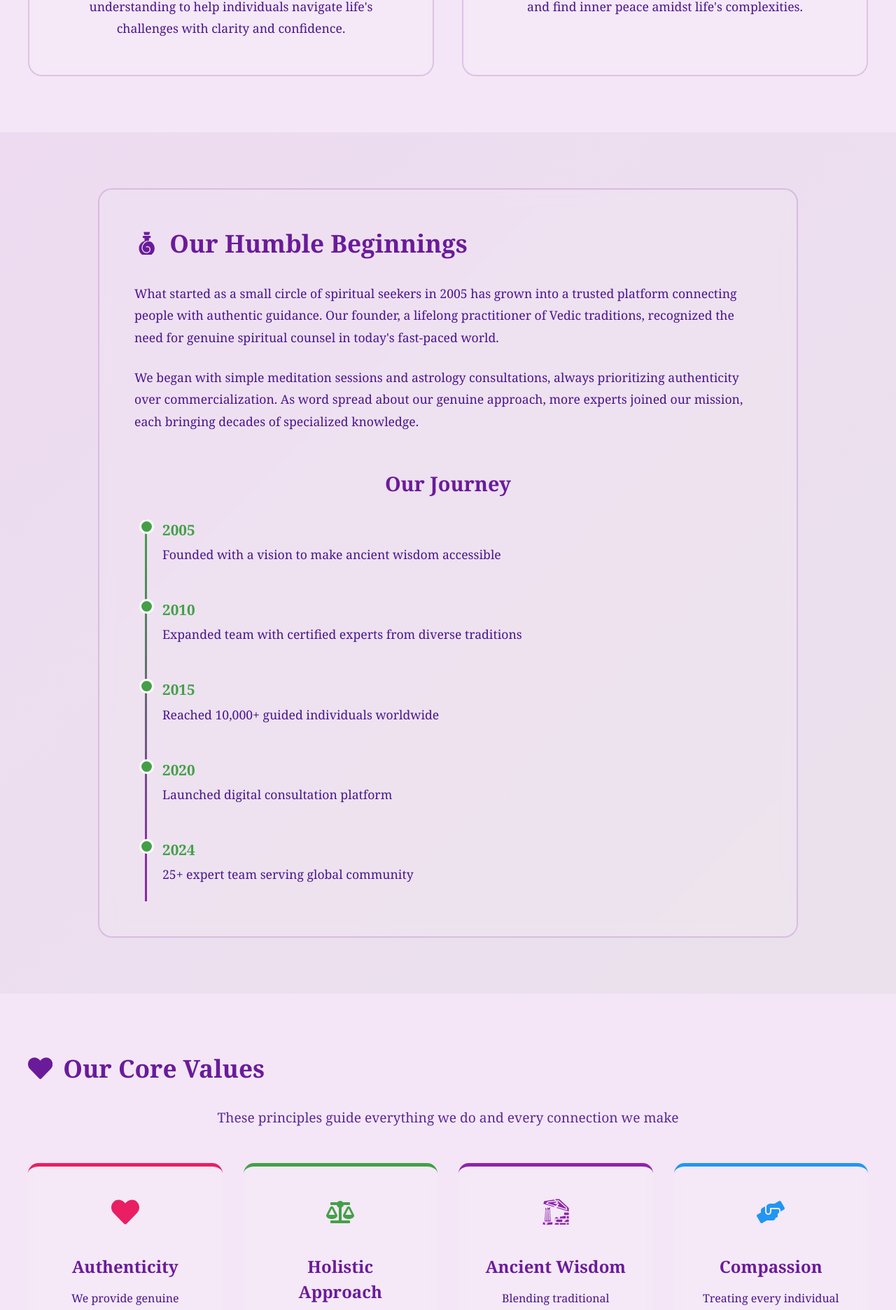
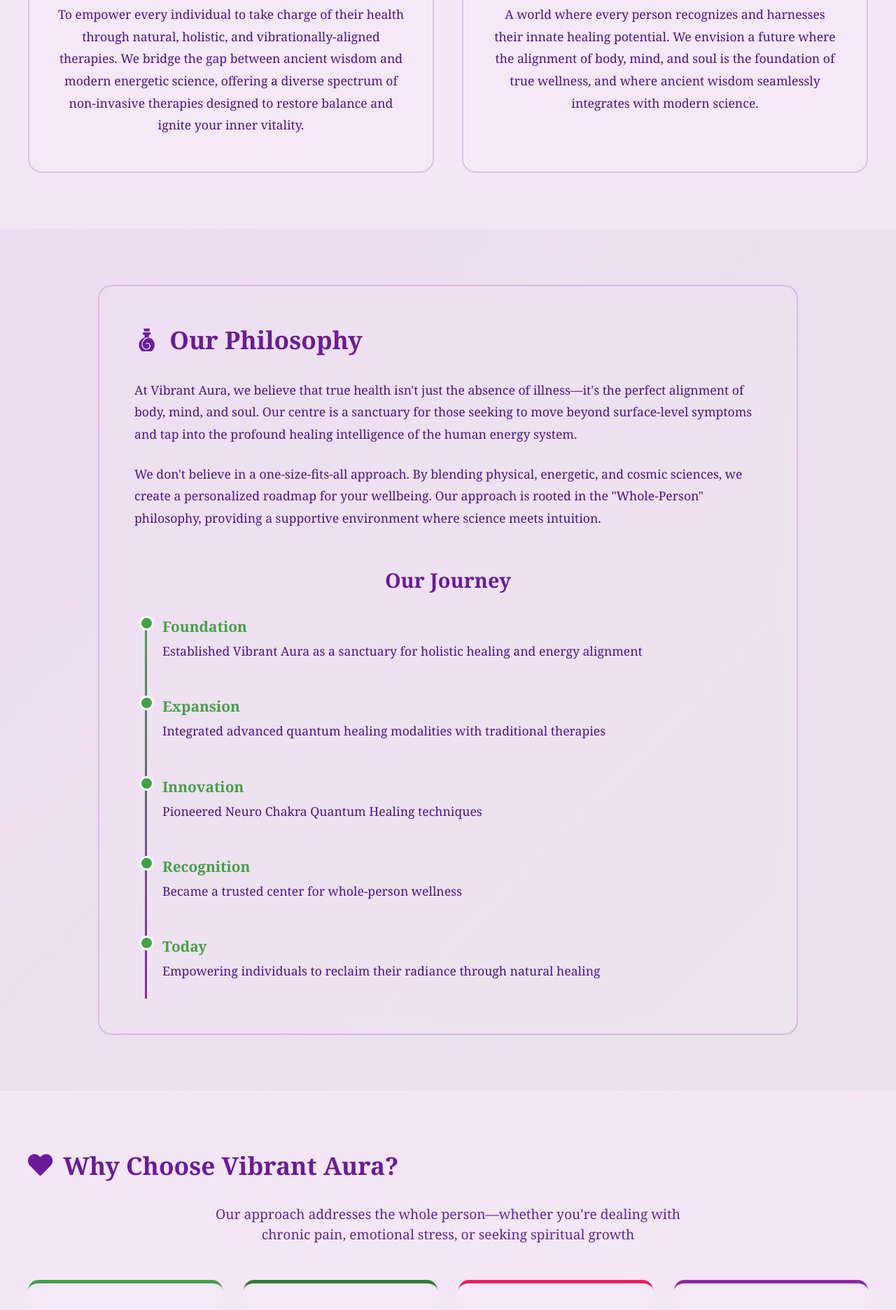
Before and after one commit to sharmamilu/vedic-frontend, a React (Vite) app: page /about in a window 1280 px wide. Shown: the part 871-2743 px from the top of the page at 70% size. Built offline with nearby package versions, Linux system fonts and the light colour scheme.

Commit message:
feat: Implement initial Navbar, Footer, HomePage, and AboutPage components with spiritual-themed styling.

```diff
--- a/src/components/Footer.css
+++ b/src/components/Footer.css
@@ -35,6 +35,7 @@
   display: flex;
   align-items: center;
   justify-content: flex-start;
+  gap: 15px;
 }
 
 .footer-logo-image {
@@ -57,6 +58,39 @@
 
 .dark-mode .footer-logo-image:hover {
   filter: drop-shadow(0 4px 12px rgba(255, 215, 0, 0.4));
+}
+
+.footer-logo-text {
+  display: flex;
+  flex-direction: column;
+  gap: 4px;
+}
+
+.footer-logo-main {
+  font-size: 1.8rem;
+  font-weight: 700;
+  color: var(--earth);
+  letter-spacing: 0.5px;
+  line-height: 1;
+}
+
+.dark-mode .footer-logo-main {
+  color: white;
+}
+
+.footer-logo-sub {
+  font-size: 0.9rem;
+  color: var(--light-text);
+  letter-spacing: 2px;
+  text-transform: uppercase;
+  font-weight: 500;
+  opacity: 0.8;
+  line-height: 1;
+}
+
+.dark-mode .footer-logo-sub {
+  color: var(--dark-text);
+  opacity: 0.8;
 }
 
 /* Links Section */
--- a/src/components/Footer.jsx
+++ b/src/components/Footer.jsx
@@ -1,5 +1,4 @@
 import React from "react";
-import { GiLotus } from "react-icons/gi";
 import "./Footer.css";
 
 const Footer = () => {
@@ -9,9 +8,13 @@
         <div className="footer-logo">
           <img
             src="/logo.png"
-            alt="Divine Vastu & Spiritual"
+            alt="Vibrant Aura Holistic Center"
             className="footer-logo-image"
           />
+          <div className="footer-logo-text">
+            <span className="footer-logo-main">Vibrant Aura</span>
+            <span className="footer-logo-sub">Holistic Center</span>
+          </div>
         </div>
 
         <div className="footer-links">
@@ -41,7 +44,7 @@
 
       <div className="footer-bottom">
         <p>
-          © {new Date().getFullYear()} Divine Vastu & Spiritual. All rights
+          © {new Date().getFullYear()} Vibrant Aura Holistic Center. All rights
           reserved.
         </p>
         <div className="footer-social">
--- a/src/components/Navbar.jsx
+++ b/src/components/Navbar.jsx
@@ -93,29 +93,6 @@
     }
   };
 
-  // Handle search
-  const handleSearch = () => {
-    if (searchQuery.trim()) {
-      console.log(`Searching spiritual topics: ${searchQuery}`);
-
-      // Show search energy effect
-      const searchEnergy = document.createElement("div");
-      searchEnergy.className = "search-energy";
-      searchEnergy.innerHTML = `
-        <div class="energy-circle"></div>
-        <div class="energy-circle"></div>
-        <div class="energy-circle"></div>
-      `;
-      document.querySelector(".spiritual-search").appendChild(searchEnergy);
-
-      setTimeout(() => {
-        searchEnergy.remove();
-      }, 1500);
-
-      setSearchQuery("");
-    }
-  };
-
   // Generate floating Sanskrit symbols
   const sanskritSymbols = ["ॐ", "☸", "卐", "ॐ", "꧁", "꧂", "ॐ"];
 
@@ -157,9 +134,14 @@
         <div className="spiritual-logo">
           <img
             src="/logo.png"
-            alt="Divine Vastu & Spiritual"
+            alt="Vibrant Aura Holistic Center"
             className="navbar-logo-image"
           />
+        </div>
+        <div className="aura-divider"></div>
+        <div className="logo-text">
+          <span className="logo-main">Vibrant Aura</span>
+          <span className="logo-sub">Holistic Center</span>
         </div>
       </div>
       {/* Navigation Menu */}
--- a/src/pages/AboutPage.jsx
+++ b/src/pages/AboutPage.jsx
@@ -21,91 +21,103 @@
 import "../styles/AboutPage.css";
 
 const AboutPage = ({ darkMode }) => {
-  // Team Members Data
-  const teamMembers = [
+  // Core Modalities Data
+  const coreModalities = [
     {
       id: 1,
-      name: "Dr. Anjali Sharma",
-      role: "Lead Astrologer & Spiritual Guide",
-      experience: "25+ years",
-      specialization: "Vedic Astrology, Life Guidance",
-      icon: <GiCrystalBall />,
+      name: "Precision Healing",
+      description:
+        "Utilizing Acupuncture, Acupressure, and Marma Therapy to clear physical blockages and optimize the body's natural flow.",
+      icon: <GiStoneCrafting />,
       color: "#43A047",
     },
     {
       id: 2,
-      name: "Ravi Verma",
-      role: "Vastu Shastra Expert",
-      experience: "18+ years",
-      specialization: "Energy Balancing, Space Harmony",
-      icon: <GiAncientRuins />,
+      name: "Subtle Energy Arts",
+      description:
+        "Balancing the elements through Seed & Colour Therapy, Byol Magnets, and the deep cleansing power of Pranic Healing.",
+      icon: <GiCrystalBall />,
       color: "#8E24AA",
     },
     {
       id: 3,
-      name: "Priya Mehta",
-      role: "Meditation & Wellness Coach",
-      experience: "15+ years",
-      specialization: "Mindfulness, Stress Management",
+      name: "Advanced Quantum Shifts",
+      description:
+        "Experience the cutting edge of wellness with Neuro Chakra Quantum Healing, a method designed to realign your neurological pathways and energy centers.",
       icon: <GiMeditation />,
       color: "#2196F3",
     },
     {
       id: 4,
-      name: "Aarav Singh",
-      role: "Energy Healing Practitioner",
-      experience: "12+ years",
-      specialization: "Reiki, Chakra Healing",
-      icon: <GiStoneCrafting />,
+      name: "Intuitive Guidance",
+      description:
+        "Gaining clarity on life's path through Pendulum Dowsing, Astrology, and Numerology to ensure your external life matches your internal frequency.",
+      icon: <GiAncientRuins />,
       color: "#FF9800",
     },
   ];
 
-  // Values Data
-  const coreValues = [
+  // Why Choose Vibrant Aura
+  const whyChooseUs = [
     {
       id: 1,
-      title: "Authenticity",
-      description: "We provide genuine guidance without commercial pressure",
+      title: "Whole-Person Philosophy",
+      description:
+        "We address chronic pain, emotional stress, and spiritual growth in a supportive environment where science meets intuition.",
+      icon: <FaBalanceScale />,
+      color: "#43A047",
+    },
+    {
+      id: 2,
+      title: "Natural & Non-Invasive",
+      description:
+        "All our therapies are designed to work with your body's natural healing intelligence without invasive procedures.",
+      icon: <FaLeaf />,
+      color: "#2E7D32",
+    },
+    {
+      id: 3,
+      title: "Personalized Approach",
+      description:
+        "We don't believe in one-size-fits-all. Every treatment plan is customized to your unique energy signature.",
       icon: <FaHeart />,
       color: "#E91E63",
     },
     {
-      id: 2,
-      title: "Holistic Approach",
-      description: "Balancing mind, body, and spirit for complete wellness",
-      icon: <FaBalanceScale />,
-      color: "#43A047",
-    },
-    {
-      id: 3,
-      title: "Ancient Wisdom",
-      description: "Blending traditional practices with modern understanding",
+      id: 4,
+      title: "Ancient Meets Modern",
+      description:
+        "Bridging the gap between ancient wisdom and modern energetic science for comprehensive healing.",
       icon: <GiAncientRuins />,
       color: "#8E24AA",
     },
-    {
-      id: 4,
-      title: "Compassion",
-      description: "Treating every individual with empathy and respect",
-      icon: <FaHandsHelping />,
-      color: "#2196F3",
-    },
   ];
 
-  // Milestones Data
+  // Our Journey Milestones
   const milestones = [
     {
-      year: "2005",
-      event: "Founded with a vision to make ancient wisdom accessible",
+      year: "Foundation",
+      event:
+        "Established Vibrant Aura as a sanctuary for holistic healing and energy alignment",
     },
     {
-      year: "2010",
-      event: "Expanded team with certified experts from diverse traditions",
+      year: "Expansion",
+      event:
+        "Integrated advanced quantum healing modalities with traditional therapies",
     },
-    { year: "2015", event: "Reached 10,000+ guided individuals worldwide" },
-    { year: "2020", event: "Launched digital consultation platform" },
-    { year: "2024", event: "25+ expert team serving global community" },
+    {
+      year: "Innovation",
+      event: "Pioneered Neuro Chakra Quantum Healing techniques",
+    },
+    {
+      year: "Recognition",
+      event: "Became a trusted center for whole-person wellness",
+    },
+    {
+      year: "Today",
+      event:
+        "Empowering individuals to reclaim their radiance through natural healing",
+    },
   ];
 
   // Testimonials
@@ -139,12 +151,14 @@
       <section className="about-hero-section">
         <div className="about-hero-content">
           <h1 className="about-hero-title">
-            Our Journey of
-            <span className="about-highlight"> Spiritual Guidance</span>
+            Welcome to
+            <span className="about-highlight"> Vibrant Aura</span>
           </h1>
           <p className="about-hero-subtitle">
-            For nearly two decades, we've been bridging ancient wisdom with
-            modern life, helping thousands find clarity, balance, and purpose.
+            True health isn't just the absence of illness—it's the perfect
+            alignment of body, mind, and soul. We are your sanctuary for moving
+            beyond surface-level symptoms and tapping into the profound healing
+            intelligence of the human energy system.
           </p>
         </div>
       </section>
@@ -158,10 +172,11 @@
             </div>
             <h2>Our Mission</h2>
             <p>
-              To make authentic spiritual guidance accessible to everyone,
-              blending ancient practices with contemporary understanding to help
-              individuals navigate life's challenges with clarity and
-              confidence.
+              To empower every individual to take charge of their health through
+              natural, holistic, and vibrationally-aligned therapies. We bridge
+              the gap between ancient wisdom and modern energetic science,
+              offering a diverse spectrum of non-invasive therapies designed to
+              restore balance and ignite your inner vitality.
             </p>
           </div>
 
@@ -171,9 +186,10 @@
             </div>
             <h2>Our Vision</h2>
             <p>
-              A world where spiritual wisdom empowers every individual to live
-              harmoniously, make conscious choices, and find inner peace amidst
-              life's complexities.
+              A world where every person recognizes and harnesses their innate
+              healing potential. We envision a future where the alignment of
+              body, mind, and soul is the foundation of true wellness, and where
+              ancient wisdom seamlessly integrates with modern science.
             </p>
           </div>
         </div>
@@ -184,21 +200,21 @@
         <div className="story-container">
           <div className="story-content">
             <h2 className="section-title">
-              <GiSpiralBottle /> Our Humble Beginnings
+              <GiSpiralBottle /> Our Philosophy
             </h2>
             <p className="story-text">
-              What started as a small circle of spiritual seekers in 2005 has
-              grown into a trusted platform connecting people with authentic
-              guidance. Our founder, a lifelong practitioner of Vedic
-              traditions, recognized the need for genuine spiritual counsel in
-              today's fast-paced world.
+              At Vibrant Aura, we believe that true health isn't just the
+              absence of illness—it's the perfect alignment of body, mind, and
+              soul. Our centre is a sanctuary for those seeking to move beyond
+              surface-level symptoms and tap into the profound healing
+              intelligence of the human energy system.
             </p>
             <p className="story-text">
-              We began with simple meditation sessions and astrology
-              consultations, always prioritizing authenticity over
-              commercialization. As word spread about our genuine approach, more
-              experts joined our mission, each bringing decades of specialized
-              knowledge.
+              We don't believe in a one-size-fits-all approach. By blending
+              physical, energetic, and cosmic sciences, we create a personalized
+              roadmap for your wellbeing. Our approach is rooted in the
+              "Whole-Person" philosophy, providing a supportive environment
+              where science meets intuition.
             </p>
 
             <div className="milestones">
@@ -220,14 +236,15 @@
       <section className="values-section">
         <div className="values-container">
           <h2 className="section-title">
-            <FaHeart /> Our Core Values
+            <FaHeart /> Why Choose Vibrant Aura?
           </h2>
           <p className="section-subtitle">
-            These principles guide everything we do and every connection we make
+            Our approach addresses the whole person—whether you're dealing with
+            chronic pain, emotional stress, or seeking spiritual growth
           </p>
 
           <div className="values-grid">
-            {coreValues.map((value) => (
+            {whyChooseUs.map((value) => (
               <div
                 key={value.id}
                 className="value-card"
@@ -248,14 +265,15 @@
       <section className="team-section">
         <div className="team-container">
           <h2 className="section-title">
-            <FaUsers /> Meet Our Expert Guides
+            <FaUsers /> Our Core Modalities
           </h2>
           <p className="section-subtitle">
-            Certified practitioners with decades of combined experience
+            A diverse spectrum of non-invasive therapies designed to restore
+            balance and ignite your inner vitality
           </p>
 
           <div className="team-grid">
-            {teamMembers.map((member) => (
+            {coreModalities.map((member) => (
               <div
                 key={member.id}
                 className="team-card"
@@ -266,12 +284,8 @@
                 </div>
                 <div className="team-info">
                   <h3>{member.name}</h3>
-                  <p className="team-role">{member.role}</p>
                   <div className="team-details">
-                    <span className="experience-badge">
-                      <FaAward /> {member.experience} experience
-                    </span>
-                    <p className="specialization">{member.specialization}</p>
+                    <p className="specialization">{member.description}</p>
                   </div>
                 </div>
               </div>
@@ -323,24 +337,25 @@
               <FaMedal />
             </div>
             <div className="commitment-content">
-              <h2>Our Commitment to You</h2>
+              <h2>Ready to Reclaim Your Radiance?</h2>
               <p>
-                We promise to always provide guidance with integrity, respect
-                your journey, and maintain complete confidentiality. Your trust
-                is our most valued treasure.
+                Your journey toward a more vibrant version of yourself begins
+                with a single step. Let us help you unlock the healing potential
+                that already exists within you. We provide a supportive
+                environment where your body's natural intelligence can flourish.
               </p>
               <div className="commitment-stats">
                 <div className="stat-item">
-                  <span className="stat-number">19</span>
-                  <span className="stat-label">Years of Service</span>
+                  <span className="stat-number">100%</span>
+                  <span className="stat-label">Natural Therapies</span>
                 </div>
                 <div className="stat-item">
-                  <span className="stat-number">25+</span>
-                  <span className="stat-label">Expert Guides</span>
+                  <span className="stat-number">Non-Invasive</span>
+                  <span className="stat-label">Healing Methods</span>
                 </div>
                 <div className="stat-item">
-                  <span className="stat-number">10K+</span>
-                  <span className="stat-label">Lives Touched</span>
+                  <span className="stat-number">Personalized</span>
+                  <span className="stat-label">Treatment Plans</span>
                 </div>
               </div>
             </div>
@@ -351,13 +366,14 @@
       {/* Call to Action */}
       <section className="about-cta-section">
         <div className="about-cta-content">
-          <h2>Ready to Begin Your Journey?</h2>
+          <h2>Begin Your Healing Journey Today</h2>
           <p>
-            Whether you seek clarity, balance, or spiritual growth, our experts
-            are here to guide you with authenticity and compassion.
+            Experience the perfect alignment of body, mind, and soul. Discover
+            how our blend of ancient wisdom and modern energetic science can
+            transform your wellbeing.
           </p>
           <a href="/consultation" className="about-cta-btn">
-            Request a Consultation
+            Book Your Session
           </a>
         </div>
       </section>
--- a/src/pages/HomePage.jsx
+++ b/src/pages/HomePage.jsx
@@ -181,7 +181,6 @@
     navigate("/consultation");
   };
 
-  // Fetch daily horoscope (simulated)
   useEffect(() => {
     // Change affirmation every 30 seconds
     const interval = setInterval(getRandomAffirmation, 30000);
@@ -206,6 +205,10 @@
 
         <div className="hero-content">
           <div className="hero-text">
+            <div className="hero-branding">
+              <span className="brand-name">Vibrant Aura</span>
+              <span className="brand-tagline">Holistic Center</span>
+            </div>
             <h1 className="hero-title">
               Discover Your
               <span className="highlight"> Spiritual</span>
--- a/src/styles/HomePage.css
+++ b/src/styles/HomePage.css
@@ -104,6 +104,58 @@
 .hero-text {
   flex: 1;
   min-width: 300px;
+}
+
+.hero-branding {
+  display: flex;
+  flex-direction: column;
+  gap: 5px;
+  margin-bottom: 20px;
+  animation: fadeInUp 1s ease-out;
+}
+
+.brand-name {
+  font-size: 2.5rem;
+  font-weight: 800;
+  background: linear-gradient(135deg, #6A1B9A 0%, #8E24AA 50%, #43A047 100%);
+  -webkit-background-clip: text;
+  background-clip: text;
+  color: transparent;
+  letter-spacing: 2px;
+  line-height: 1;
+  text-transform: uppercase;
+}
+
+.dark-mode .brand-name {
+  background: linear-gradient(135deg, #ffd700 0%, #9370db 50%, #98fb98 100%);
+  -webkit-background-clip: text;
+  background-clip: text;
+  color: transparent;
+}
+
+.brand-tagline {
+  font-size: 1.1rem;
+  color: var(--green);
+  letter-spacing: 3px;
+  text-transform: uppercase;
+  font-weight: 600;
+  opacity: 0.9;
+  line-height: 1;
+}
+
+.dark-mode .brand-tagline {
+  color: #98fb98;
+}
+
+@keyframes fadeInUp {
+  from {
+    opacity: 0;
+    transform: translateY(20px);
+  }
+  to {
+    opacity: 1;
+    transform: translateY(0);
+  }
 }
 
 .hero-title {
```
Also changed, not shown: src/components/navbar.css (+97 -10 lines).
